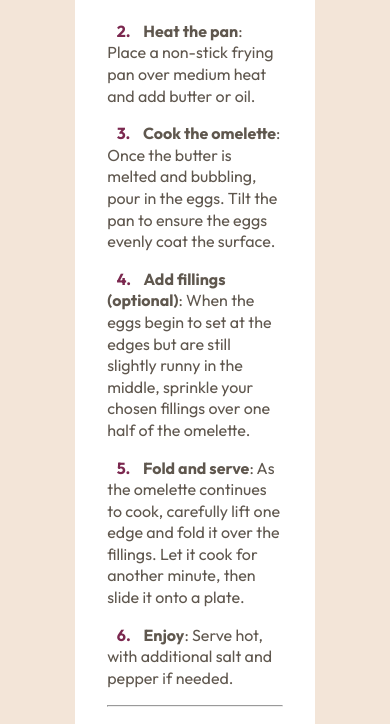
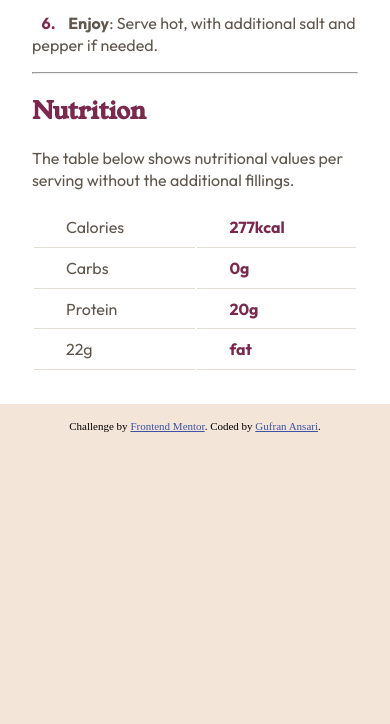
Before and after one commit to gufran-ansari/recipe-page-main, a plain HTML site: page index.html in a window 390 px wide. Shown: the part 1406-2130 px from the top of the page. After the commit the page ends 1854 px from the top, so only its background shows below. Drawn offline with Linux system fonts and the light colour scheme.

Commit message:
mobile responsive

```diff
--- a/style.css
+++ b/style.css
@@ -35,7 +35,7 @@ body {
 }
 
 .container {
-	width: 100%;
+	/* min-width: 100%; */
 	margin: 0 auto;
 	max-width: var(--desktop);
 	display: flex;
@@ -123,6 +123,7 @@ td {
 }
 
 .attribution {
+	margin: 1rem 0;
 	font-size: 11px;
 	text-align: center;
 }
@@ -130,3 +131,19 @@ td {
 .attribution a {
 	color: hsl(228, 45%, 44%);
 }
+
+@media screen and (max-width:768px) {
+	.container {
+		margin: 0;
+		padding: 0;
+	}
+
+	.card {
+		max-width: 100%;
+		border-radius: 0;
+	}
+
+	img {
+		border-radius: 0;
+	}
+}
```
